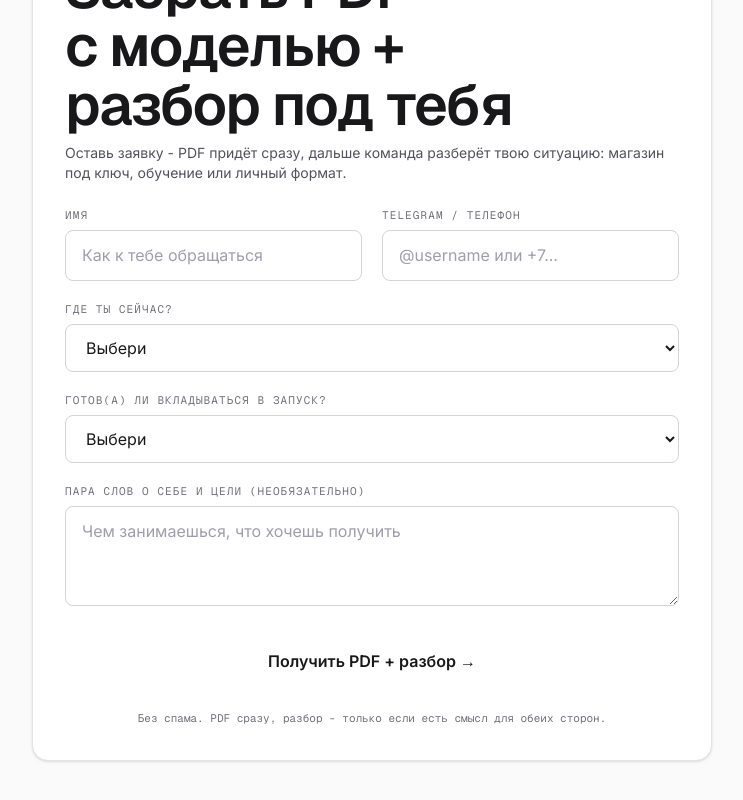
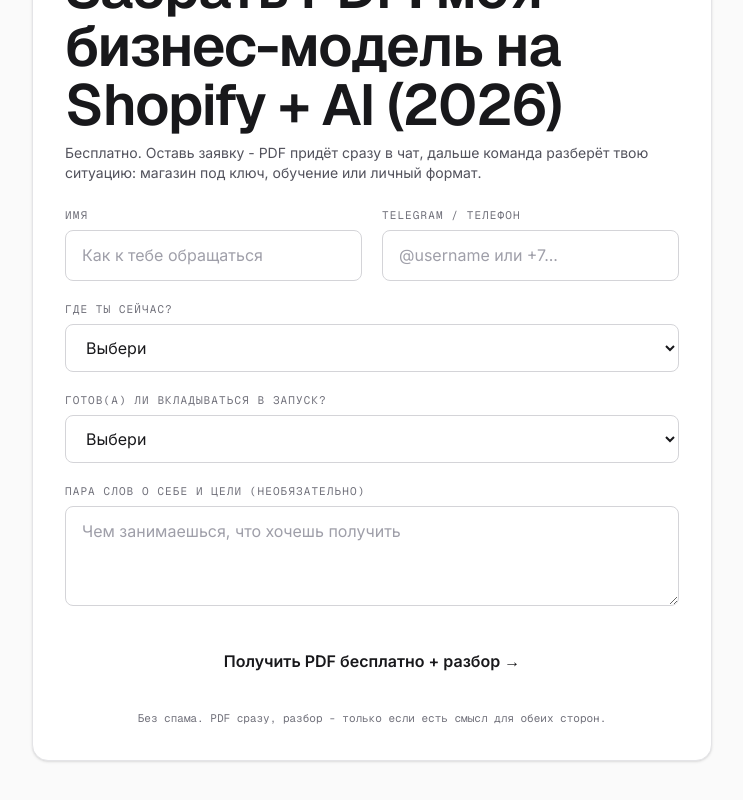
Before and after one commit to artemecom/ecomartem-agency, a Next.js app: page /ru in a window 1280 px wide. Shown: the part 7380-8180 px from the top of the page, without its empty margins (268-1011 px from the left). Built offline with nearby package versions, Linux system fonts and the light colour scheme; no server answers.

Commit message:
RU form copy: name the exact Shopify+AI business model, add 'free' to lead magnet CTA

```diff
--- a/src/app/ru/RuApplyForm.tsx
+++ b/src/app/ru/RuApplyForm.tsx
@@ -99,10 +99,10 @@
 
   return (
     <div className="rounded-2xl border border-zinc-200 bg-white p-6 shadow-sm dark:border-zinc-800 dark:bg-zinc-900/50 sm:p-8">
-      <h2 className="text-xl font-bold">Забрать PDF с моделью + разбор под тебя</h2>
+      <h2 className="text-xl font-bold">Забрать PDF: моя бизнес-модель на Shopify + AI (2026)</h2>
       <p className="mt-2 text-sm text-zinc-600 dark:text-zinc-400">
-        Оставь заявку - PDF придёт сразу, дальше команда разберёт твою ситуацию: магазин под ключ,
-        обучение или личный формат.
+        Бесплатно. Оставь заявку - PDF придёт сразу в чат, дальше команда разберёт твою ситуацию:
+        магазин под ключ, обучение или личный формат.
       </p>
 
       <form onSubmit={submit} className="mt-6 flex flex-col gap-5">
@@ -147,7 +147,7 @@
           disabled={status === "sending"}
           className="inline-flex items-center justify-center rounded-full bg-lime-400 px-8 py-4 font-semibold text-zinc-950 transition-colors hover:bg-lime-300 disabled:cursor-not-allowed disabled:opacity-60"
         >
-          {status === "sending" ? "Отправляю…" : "Получить PDF + разбор →"}
+          {status === "sending" ? "Отправляю…" : "Получить PDF бесплатно + разбор →"}
         </button>
 
         {status === "error" && (
```
